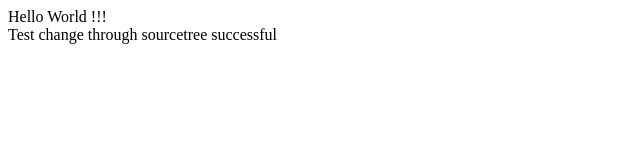
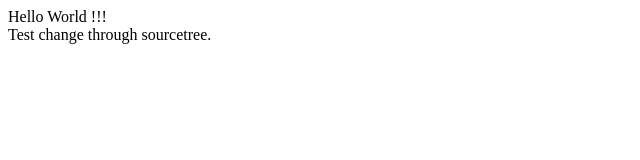
Before and after one commit to mogrentz/portfolio, a plain HTML site: page hello-world.html in a window 1280 px wide. Shown: the full height of the page, 0-640 px from the left. Drawn offline with Linux system fonts and the light colour scheme.

Commit message:
no message

```diff
--- a/hello-world.html
+++ b/hello-world.html
@@ -3,6 +3,6 @@
     </head>
     <body>
         Hello World !!! </br>
-        Test change through sourcetree successful
+        Test change through sourcetree.
     </body>
 </html>
```
